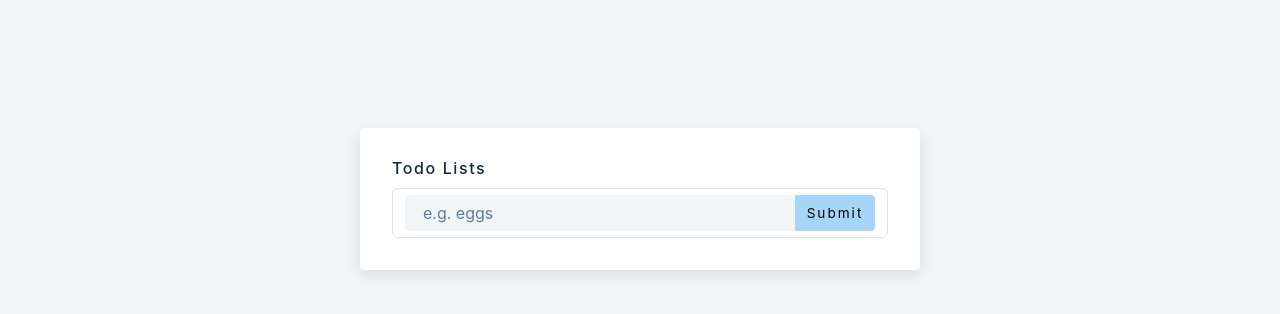
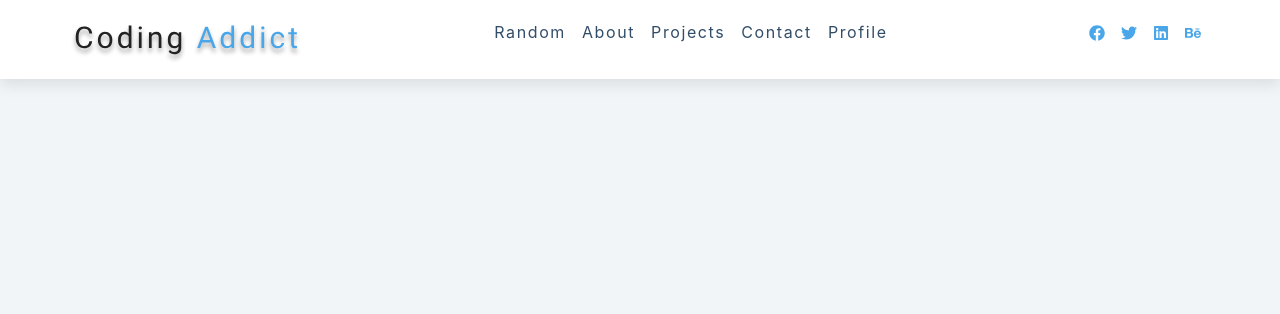
Before and after one commit to bollytn/Test-React, a React (Create React App) app: page / in a window 1280 px wide. Shown: the top 314 px of the page. Built offline with nearby package versions, Linux system fonts and the light colour scheme.

Commit message:
Nouveau project Navbar

```diff
--- a/src/App.js
+++ b/src/App.js
@@ -2,14 +2,13 @@
 // import { Container } from "./components/Portfolio/components/index"
 // import { Header, Footer, Hero, MostPopulaire } from "./components/Portfolio/sections/index";
 
-import Todo from "./components/15_Project/todo/Todo"
-
+import Navbar from "./components/15_Project/navbar/Navbar"
 
 
 const App = () => {
   return (
     <>
-      <Todo />
+      <Navbar/>
     </>
   )
 }
--- /dev/null
+++ b/src/components/15_Project/navbar/Navbar.jsx
@@ -0,0 +1,45 @@
+import { FaBars, FaTwitter } from "react-icons/fa";
+import logo from './logo.svg'
+import { links, social } from './data'
+import './style.css'
+
+export default function Navbar() {
+    return (
+        <nav>
+            <div className="nav-center">
+                <div className="nav-header">
+                    <img src={logo} alt="" />
+                    <button className="nav-toggle">
+                        <FaBars />
+                    </button>
+                </div>
+                <div className="links-container show-container">
+                    <ul className="links">
+                        {
+                            links.map((link) => {
+                                const { id, url, text } = link
+                                return (
+                                    <li key={id}>
+                                        <a href={url}>{text}</a>
+                                    </li>
+                                )
+                            })
+                        }
+                    </ul>
+                </div>
+                <ul className="social-icons">
+                    {
+                        social.map((socialIcon) => {
+                            const { id, url, icon } = socialIcon
+                            return (
+                                <li key={id}>
+                                    <a href={url}>{icon}</a>
+                                </li>
+                            )
+                        })
+                    }
+                </ul>
+            </div>
+        </nav>
+    )
+}
--- /dev/null
+++ b/src/components/15_Project/navbar/data.js
@@ -0,0 +1,52 @@
+import React from 'react'
+import { FaBehance, FaFacebook, FaLinkedin, FaTwitter } from 'react-icons/fa'
+export const links = [
+  {
+    id: 1,
+    url: '/',
+    text: 'random',
+  },
+  {
+    id: 2,
+    url: '/about',
+    text: 'about',
+  },
+  {
+    id: 3,
+    url: '/projects',
+    text: 'projects',
+  },
+  {
+    id: 4,
+    url: '/contact',
+    text: 'contact',
+  },
+  {
+    id: 5,
+    url: '/profile',
+    text: 'profile',
+  },
+]
+
+export const social = [
+  {
+    id: 1,
+    url: 'https://www.twitter.com',
+    icon: <FaFacebook />,
+  },
+  {
+    id: 2,
+    url: 'https://www.twitter.com',
+    icon: <FaTwitter />,
+  },
+  {
+    id: 3,
+    url: 'https://www.twitter.com',
+    icon: <FaLinkedin />,
+  },
+  {
+    id: 4,
+    url: 'https://www.twitter.com',
+    icon: <FaBehance />,
+  },
+]
--- /dev/null
+++ b/src/components/15_Project/navbar/style.css
@@ -0,0 +1,232 @@
+/*
+===============
+Variables
+===============
+*/
+
+:root {
+  /* dark shades of primary color*/
+  --clr-primary-1: hsl(205, 86%, 17%);
+  --clr-primary-2: hsl(205, 77%, 27%);
+  --clr-primary-3: hsl(205, 72%, 37%);
+  --clr-primary-4: hsl(205, 63%, 48%);
+  /* primary/main color */
+  --clr-primary-5: hsl(205, 78%, 60%);
+  /* lighter shades of primary color */
+  --clr-primary-6: hsl(205, 89%, 70%);
+  --clr-primary-7: hsl(205, 90%, 76%);
+  --clr-primary-8: hsl(205, 86%, 81%);
+  --clr-primary-9: hsl(205, 90%, 88%);
+  --clr-primary-10: hsl(205, 100%, 96%);
+  /* darkest grey - used for headings */
+  --clr-grey-1: hsl(209, 61%, 16%);
+  --clr-grey-2: hsl(211, 39%, 23%);
+  --clr-grey-3: hsl(209, 34%, 30%);
+  --clr-grey-4: hsl(209, 28%, 39%);
+  /* grey used for paragraphs */
+  --clr-grey-5: hsl(210, 22%, 49%);
+  --clr-grey-6: hsl(209, 23%, 60%);
+  --clr-grey-7: hsl(211, 27%, 70%);
+  --clr-grey-8: hsl(210, 31%, 80%);
+  --clr-grey-9: hsl(212, 33%, 89%);
+  --clr-grey-10: hsl(210, 36%, 96%);
+  --clr-white: #fff;
+  --clr-red-dark: hsl(360, 67%, 44%);
+  --clr-red-light: hsl(360, 71%, 66%);
+  --clr-green-dark: hsl(125, 67%, 44%);
+  --clr-green-light: hsl(125, 71%, 66%);
+  --clr-black: #222;
+  --transition: all 0.3s linear;
+  --spacing: 0.1rem;
+  --radius: 0.25rem;
+  --light-shadow: 0 5px 15px rgba(0, 0, 0, 0.1);
+  --dark-shadow: 0 5px 15px rgba(0, 0, 0, 0.2);
+  --max-width: 1170px;
+  --fixed-width: 620px;
+}
+/*
+  ===============
+  Global Styles
+  ===============
+  */
+
+*,
+::after,
+::before {
+  margin: 0;
+  padding: 0;
+  box-sizing: border-box;
+}
+body {
+  font-family: -apple-system, BlinkMacSystemFont, "Segoe UI", Roboto, Oxygen,
+    Ubuntu, Cantarell, "Open Sans", "Helvetica Neue", sans-serif;
+  background: var(--clr-grey-10);
+  color: var(--clr-grey-1);
+  line-height: 1.5;
+  font-size: 0.875rem;
+}
+ul {
+  list-style-type: none;
+}
+a {
+  text-decoration: none;
+}
+h1,
+h2,
+h3,
+h4 {
+  letter-spacing: var(--spacing);
+  text-transform: capitalize;
+  line-height: 1.25;
+  margin-bottom: 0.75rem;
+}
+h1 {
+  font-size: 3rem;
+}
+h2 {
+  font-size: 2rem;
+}
+h3 {
+  font-size: 1.25rem;
+}
+h4 {
+  font-size: 0.875rem;
+}
+p {
+  margin-bottom: 1.25rem;
+  color: var(--clr-grey-5);
+}
+@media screen and (min-width: 800px) {
+  h1 {
+    font-size: 4rem;
+  }
+  h2 {
+    font-size: 2.5rem;
+  }
+  h3 {
+    font-size: 1.75rem;
+  }
+  h4 {
+    font-size: 1rem;
+  }
+  body {
+    font-size: 1rem;
+  }
+  h1,
+  h2,
+  h3,
+  h4 {
+    line-height: 1;
+  }
+}
+/*  global classes */
+
+/* section */
+.section {
+  width: 90vw;
+  margin: 0 auto;
+  max-width: var(--max-width);
+}
+
+@media screen and (min-width: 992px) {
+  .section {
+    width: 95vw;
+  }
+}
+
+/*
+  ===============
+  Navbar
+  ===============
+  */
+nav {
+  background: var(--clr-white);
+  box-shadow: var(--light-shadow);
+}
+.nav-header {
+  display: flex;
+  align-items: center;
+  justify-content: space-between;
+  padding: 1rem;
+}
+.nav-toggle {
+  font-size: 1.5rem;
+  color: var(--clr-primary-5);
+  background: transparent;
+  border-color: transparent;
+  transition: var(--transition);
+  cursor: pointer;
+}
+.nav-toggle:hover {
+  color: var(--clr-primary-1);
+  transform: rotate(90deg);
+}
+.logo {
+  height: 40px;
+}
+.links a {
+  color: var(--clr-grey-3);
+  font-size: 1rem;
+  text-transform: capitalize;
+  letter-spacing: var(--spacing);
+  display: block;
+  padding: 0.5rem 1rem;
+  transition: var(--transition);
+}
+.links a:hover {
+  background: var(--clr-primary-8);
+  color: var(--clr-primary-5);
+  padding-left: 1.5rem;
+}
+.social-icons {
+  display: none;
+}
+.links-container {
+  height: 0;
+  overflow: hidden;
+  transition: var(--transition);
+}
+.show-container {
+  height: 10rem;
+}
+@media screen and (min-width: 800px) {
+  .nav-center {
+    max-width: 1170px;
+    margin: 0 auto;
+    display: flex;
+    align-items: center;
+    justify-content: space-between;
+    padding: 1rem;
+  }
+  .nav-header {
+    padding: 0;
+  }
+  .nav-toggle {
+    display: none;
+  }
+  .links-container {
+    height: auto !important;
+  }
+  .links {
+    display: flex;
+  }
+  .links a {
+    padding: 0;
+    margin: 0 0.5rem;
+  }
+  .links a:hover {
+    padding: 0;
+    background: transparent;
+  }
+  .social-icons {
+    display: flex;
+  }
+  .social-icons a {
+    margin: 0 0.5rem;
+    color: var(--clr-primary-5);
+    transition: var(--transition);
+  }
+  .social-icons a:hover {
+    color: var(--clr-primary-7);
+  }
+}
--- a/src/components/15_Project/todo/List.jsx
+++ b/src/components/15_Project/todo/List.jsx
@@ -1,24 +1,28 @@
 import React from 'react'
 import { FaEdit, FaTrash } from 'react-icons/fa'
-const List = ({ items ,removeItem,editItem}) => {
-    return (
-        <div className="glocery-list">
-            {items.map((item) => (
-                <article key={item.id} className='glocery-item'>
-                    <p className='title'>{item.title}</p>
+const List = ({ items, removeItem, editItem }) => (
+    <div className="glocery-list">
+        {items.map((item) => {
+            const { id, title } = item
+            return (
+                <article key={id} className='glocery-item'>
+                    <p className='title'>{title}</p>
                     <div className="btn-container">
-                        <button type='button' className='edit-btn' onClick={()=>editItem(item.id)}>
+                        <button type='button' className='edit-btn'
+                            onClick={() => editItem(id)}>
                             <FaEdit />
                         </button>
-                        <button type='button' className='delete-btn' onClick={()=>removeItem(item.id)}>
+                        <button type='button' className='delete-btn'
+                            onClick={() => removeItem(id)}>
                             <FaTrash />
                         </button>
                     </div>
                 </article>
-            ))
-            }
-        </div>
-    )
-}
+            )
+        })
+        }
+    </div>
+)
+
 
 export default List
--- a/src/components/15_Project/todo/Todo.jsx
+++ b/src/components/15_Project/todo/Todo.jsx
@@ -25,14 +25,13 @@ export default function Todo() {
         if (!name) {
             // display alert
             showAlert(true, 'danger', 'please enter value')
-
         }
         // if name =true and isedting = true ==> editing name
         else if (name && isEditing) {
             // deal with edit
             setList(list.map((item) => {
                 if (item.id === editId) {
-                    return { ...item, title: name }
+                    return { ...item,title: name }
                 }
                 return item
             }))
@@ -48,8 +47,6 @@ export default function Todo() {
             showAlert(true, 'success', 'item added to the list')
             const newItem = { id: new Date().getTime().toString(), title: name }
             setList([...list, newItem])
-            console.log('show alert');
-            console.log(list);
             setName('')
         }
     }
```
Also changed, not shown: src/components/15_Project/navbar/logo.svg (added).
